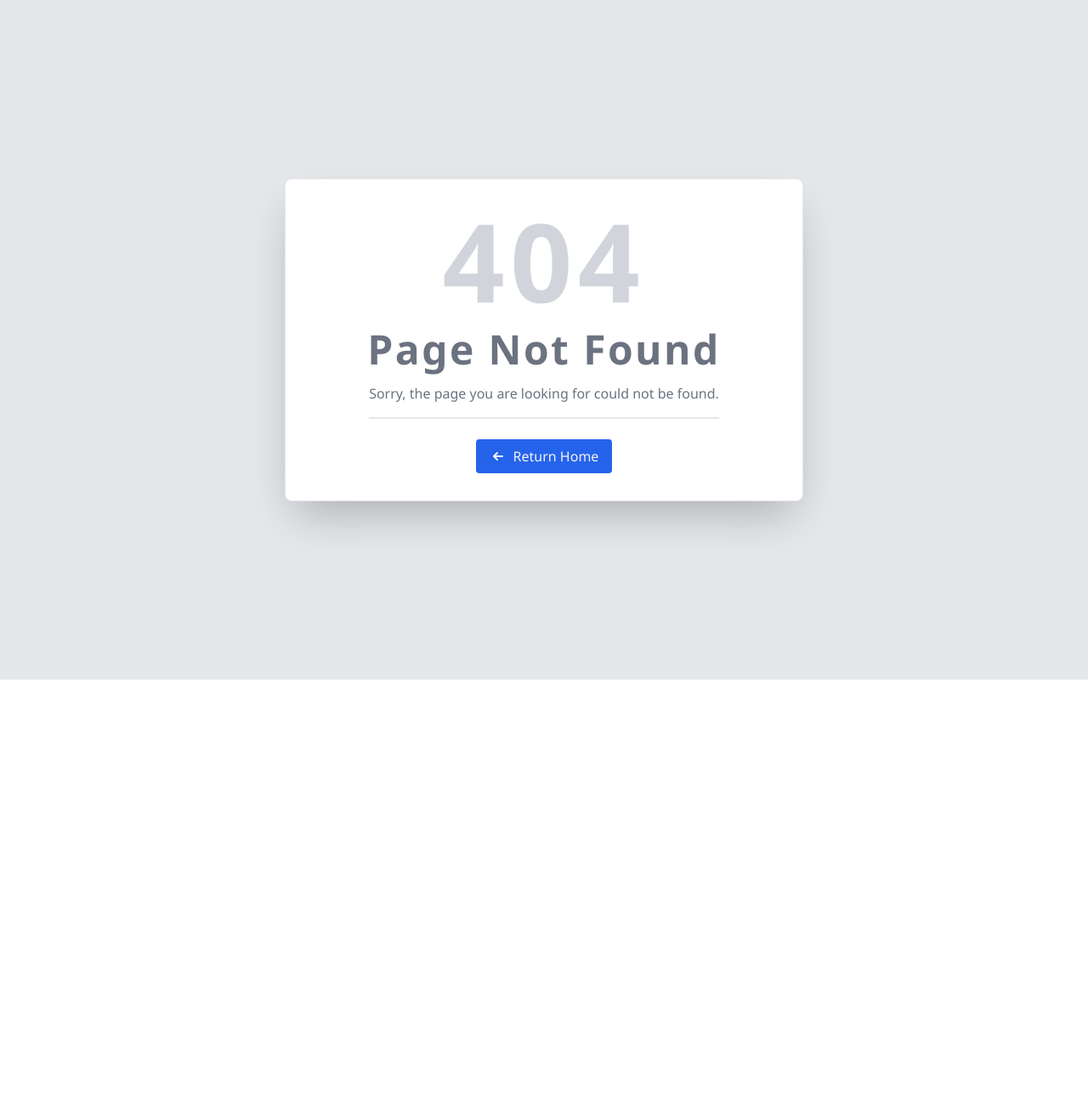
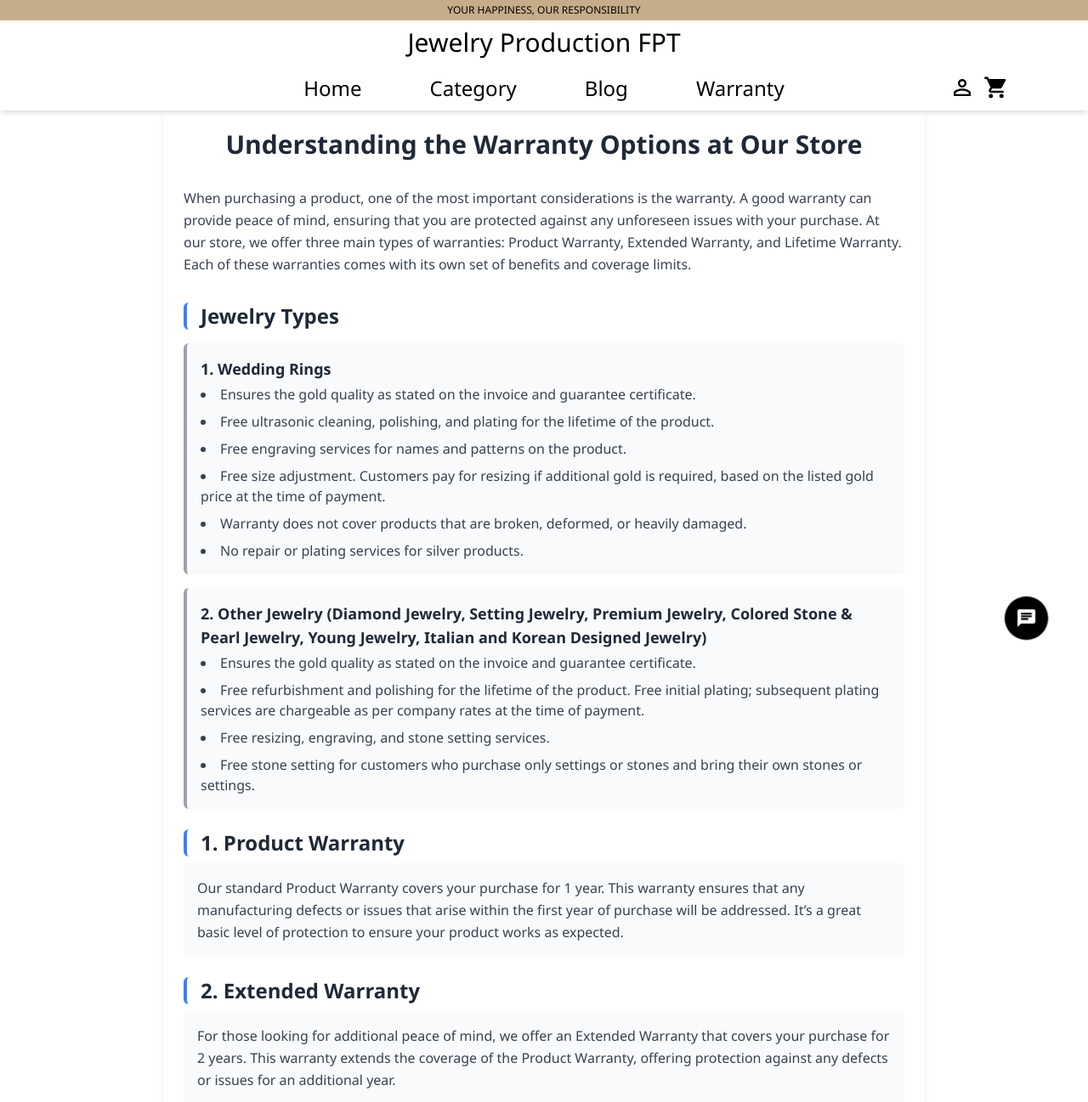
Before and after one commit to PhucLocNguyen/swpFinalDeploy, a React (Vite) app: page /warranty in a window 1280 px wide. Before the commit this address had no page. Shown: the top 1297 px of the page at 85% size. Before the commit the page ends 800 px from the top, so only its background shows below. Built offline with nearby package versions, Linux system fonts and the light colour scheme.

Commit message:
last fix

```diff
--- a/src/component/admin/staffList/StaffList.jsx
+++ b/src/component/admin/staffList/StaffList.jsx
@@ -77,7 +77,6 @@ function StaffList() {
                               <TableCell align='left'>Name</TableCell>
                               <TableCell align='left'>Role</TableCell>
                               <TableCell align='left'>Email</TableCell>
-                              <TableCell align='left'>Phone</TableCell>
                               <TableCell align='left'></TableCell>
                            </TableRow>
                         </TableHead>
--- a/src/component/admin/staffList/StaffTableRow.jsx
+++ b/src/component/admin/staffList/StaffTableRow.jsx
@@ -24,7 +24,6 @@ function StaffTableRow({ data, setItemUpdate, setIsOpenUpdatePopup }) {
             <TableCell align='left'>{data.name}</TableCell>
             <TableCell align='left'>{data.roleId == 2 ? 'Manager' : (data.roleId == 3 ? 'Design' : (data.roleId == 4 ? 'Production' : (data.roleId == 5 ? 'Sale' : '')))}</TableCell>
             <TableCell align='left'>{data.email}</TableCell>
-            <TableCell align='left'>{data.phone}</TableCell>
             <TableCell>
                <IconButton onClick={handleOpenMenu}>
                   <MoreVertIcon />
--- a/src/component/footer/Footer.jsx
+++ b/src/component/footer/Footer.jsx
@@ -1,6 +1,5 @@
 import React from "react";
 import Logocard from "../../assets/footer/Logocard.webp";
-import { SvgIcon } from "@mui/material";
 import EditLocationIcon from "@mui/icons-material/EditLocation";
 import CallIcon from "@mui/icons-material/Call";
 import AlarmOnIcon from "@mui/icons-material/AlarmOn";
@@ -8,10 +7,10 @@ import EmailIcon from "@mui/icons-material/Email";
 import FacebookIcon from "@mui/icons-material/Facebook";
 import InstagramIcon from "@mui/icons-material/Instagram";
 import XIcon from "@mui/icons-material/X";
-import LocalShippingIcon from '@mui/icons-material/LocalShipping';
 import MonetizationOnIcon from '@mui/icons-material/MonetizationOn';
 import ForumIcon from '@mui/icons-material/Forum';
 import WorkspacePremiumIcon from '@mui/icons-material/WorkspacePremium';
+import AssuredWorkloadIcon from '@mui/icons-material/AssuredWorkload';
 
 function Footer() {
   return (
@@ -21,8 +20,8 @@ function Footer() {
       {/* Footer starts */}
       <div className="bg-[#fdf9f2] h-[100px] w-full flex justify-around items-center">
         <div className="w-fit flex items-center">
-          <LocalShippingIcon />
-          <span className="font-light text-xl ml-2">Free Delivery</span>
+          <AssuredWorkloadIcon />
+          <span className="font-light text-xl ml-2">No Incur Fee</span>
         </div>
         <div className="w-fit flex items-center">
           <MonetizationOnIcon />
--- a/src/component/manager/blog/BlogPopup.jsx
+++ b/src/component/manager/blog/BlogPopup.jsx
@@ -146,6 +146,13 @@ function BlogPopup({ setIsOpenPopup }) {
   const handleFileChange = async (event) => {
     const selectedFile = event.target.files[0];
     if (selectedFile) {
+      const fileType = selectedFile.type;
+        const validImageTypes = ['image/jpeg', 'image/png', 'image/gif'];
+
+        if (!validImageTypes.includes(fileType)) {
+            toast.error('Please select a valid image file (JPEG, PNG, GIF).');
+            return;
+        }
       if (formData.image !== "") {
         await DeleteImage(formData.image);
       }
--- a/src/component/manager/blog/BlogRow.jsx
+++ b/src/component/manager/blog/BlogRow.jsx
@@ -38,24 +38,24 @@ function BlogRow({
     <>
       <div className="grid grid-cols-8 gap-x-20 py-4 px-16 border-t border-solid border-gray-300 cursor-pointer my-4">
         <div className="flex items-center col-span-2">
-          <h2 className="text-sm font-medium tracking-wide leading-snug">
+          <p className="text-sm font-medium tracking-wide leading-snug">
             {data?.title}
-          </h2>
+          </p>
         </div>
         <div className="flex items-center col-span-3">
-          <h2 className="text-sm font-medium tracking-wide leading-snug overflow-hidden text-ellipsis line-clamp-2">
+          <p className="text-sm font-medium tracking-wide leading-snug overflow-hidden text-ellipsis line-clamp-2">
             {data?.description}
-          </h2>
+          </p>
         </div>
         <div className="flex items-center col-span-1">
-          <h2 className="text-sm font-medium tracking-wide leading-snug overflow-hidden text-ellipsis line-clamp-2">
-            {data?.image}
-          </h2>
+          <div>
+            <img src={data?.image} className="w-16 h-16 object-cover"/>
+          </div>
         </div>
         <div className="flex items-center col-span-1">
-          <h2 className="text-sm font-medium tracking-wide leading-snug">
+          <p className="text-sm font-medium tracking-wide leading-snug">
             {data?.manager?.username}
-          </h2>
+          </p>
         </div>
         <div className="flex items-center justify-center col-span-1">
           <IconButton onClick={handleOpenMenu}>
--- a/src/component/manager/material/ListMaterial.jsx
+++ b/src/component/manager/material/ListMaterial.jsx
@@ -142,10 +142,10 @@ function ListMaterial() {
             </div>
 
             {/* Header row */}
-            <div className="grid grid-cols-8 gap-x-10 py-4 px-16 border-t border-solid border-gray-300 cursor-pointer my-4">
+            <div className="grid grid-cols-7 gap-x-10 py-4 px-16 border-t border-solid border-gray-300 cursor-pointer my-4">
               <div className="flex items-center col-span-1">
                 <h2 className="text-base font-medium tracking-wide leading-snug">
-                materialId
+                Material ID
                 </h2>
               </div>
               <div className="flex items-center col-span-1">
@@ -158,14 +158,14 @@ function ListMaterial() {
                   Price
                 </h2>
               </div>
-              <div className="flex items-center col-span-3">
+              <div className="flex items-center col-span-1">
                 <h2 className="text-base font-medium tracking-wide leading-snug">
-                image
+                Image
                 </h2>
               </div>
-              <div className="flex items-center col-span-1">
+              <div className="flex items-center col-span-2">
                 <h2 className="text-base font-medium tracking-wide leading-snug">
-                managerId
+                Manager ID
                 </h2>
               </div>
             </div>
--- a/src/component/manager/material/MaterialPopup.jsx
+++ b/src/component/manager/material/MaterialPopup.jsx
@@ -160,6 +160,14 @@ function MaterialPopup({ setIsOpenPopup }) {
     const handleFileChange = async (event) => {
       const selectedFile = event.target.files[0];
       if (selectedFile) {
+        const fileType = selectedFile.type;
+        const validImageTypes = ['image/jpeg', 'image/png', 'image/gif'];
+
+        if (!validImageTypes.includes(fileType)) {
+            toast.error('Please select a valid image file (JPEG, PNG, GIF).');
+            return;
+        }
+
         if (formData.image !== "") {
           await DeleteImage(formData.image);
         }
--- a/src/component/nav/Navbar2.jsx
+++ b/src/component/nav/Navbar2.jsx
@@ -48,6 +48,14 @@ function Navbar() {
                       className="font-normal text-2xl hover:text-[#C6AD8A] hover:duration-200"
                     >
                       Blog
+                    </Link>
+                  </li>
+                  <li>
+                    <Link
+                      to="/warranty"
+                      className="font-normal text-2xl hover:text-[#C6AD8A] hover:duration-200"
+                    >
+                      Warranty
                     </Link>
                   </li>
                 </ul>
--- /dev/null
+++ b/src/component/warranty/Warranty.jsx
@@ -0,0 +1,153 @@
+import React from "react";
+
+function Warranty() {
+  return (
+    <div className="max-w-4xl mx-auto p-6 bg-white shadow-md rounded-lg">
+      <p className="text-3xl font-bold mb-8 text-center text-gray-800">
+        Understanding the Warranty Options at Our Store
+      </p>
+      <p className="mb-8 text-gray-700 leading-relaxed">
+        When purchasing a product, one of the most important considerations is
+        the warranty. A good warranty can provide peace of mind, ensuring that
+        you are protected against any unforeseen issues with your purchase. At
+        our store, we offer three main types of warranties: Product Warranty,
+        Extended Warranty, and Lifetime Warranty. Each of these warranties comes
+        with its own set of benefits and coverage limits.
+      </p>
+
+      <div className="mt-8">
+        <p className="text-2xl font-semibold mb-4 text-gray-800 border-l-4 border-blue-500 pl-4 rounded-md">
+          Jewelry Types
+        </p>
+
+        <div className="mb-6">
+          <div className="mb-4 pl-4 border-l-4 border-gray-400 bg-gray-50 p-4 rounded-md">
+            <p className="text-lg font-semibold mb-1 text-gray-800">
+              1. Wedding Rings
+            </p>
+            <ul className="list-disc list-inside text-gray-700 space-y-2">
+              <li>
+                Ensures the gold quality as stated on the invoice and guarantee
+                certificate.
+              </li>
+              <li>
+                Free ultrasonic cleaning, polishing, and plating for the
+                lifetime of the product.
+              </li>
+              <li>
+                Free engraving services for names and patterns on the product.
+              </li>
+              <li>
+                Free size adjustment. Customers pay for resizing if additional
+                gold is required, based on the listed gold price at the time of
+                payment.
+              </li>
+              <li>
+                Warranty does not cover products that are broken, deformed, or
+                heavily damaged.
+              </li>
+              <li>No repair or plating services for silver products.</li>
+            </ul>
+          </div>
+
+          <div className="mb-4 pl-4 border-l-4 border-gray-400 bg-gray-50 p-4 rounded-md">
+            <p className="text-lg font-semibold mb-1 text-gray-800">
+              2. Other Jewelry (Diamond Jewelry, Setting Jewelry, Premium
+              Jewelry, Colored Stone & Pearl Jewelry, Young Jewelry, Italian and
+              Korean Designed Jewelry)
+            </p>
+            <ul className="list-disc list-inside text-gray-700 space-y-2">
+              <li>
+                Ensures the gold quality as stated on the invoice and guarantee
+                certificate.
+              </li>
+              <li>
+                Free refurbishment and polishing for the lifetime of the
+                product. Free initial plating; subsequent plating services are
+                chargeable as per company rates at the time of payment.
+              </li>
+              <li>Free resizing, engraving, and stone setting services.</li>
+              <li>
+                Free stone setting for customers who purchase only settings or
+                stones and bring their own stones or settings.
+              </li>
+            </ul>
+          </div>
+        </div>
+      </div>
+
+      <div className="mb-6">
+        <p className="text-2xl font-semibold mb-2 text-gray-800 border-l-4 border-blue-500 pl-4  rounded-md">
+          1. Product Warranty
+        </p>
+        <p className="text-gray-700 leading-relaxed bg-gray-50 p-4 rounded-md">
+          Our standard Product Warranty covers your purchase for 1 year. This
+          warranty ensures that any manufacturing defects or issues that arise
+          within the first year of purchase will be addressed. It’s a great
+          basic level of protection to ensure your product works as expected.
+        </p>
+      </div>
+
+      <div className="mb-6">
+        <p className="text-2xl font-semibold mb-2 text-gray-800 border-l-4 border-blue-500 pl-4  rounded-md">
+          2. Extended Warranty
+        </p>
+        <p className="text-gray-700 leading-relaxed bg-gray-50 p-4 rounded-md">
+          For those looking for additional peace of mind, we offer an Extended
+          Warranty that covers your purchase for 2 years. This warranty extends
+          the coverage of the Product Warranty, offering protection against any
+          defects or issues for an additional year.
+        </p>
+      </div>
+
+      <div className="mb-6">
+        <p className="text-2xl font-semibold mb-2 text-gray-800 border-l-4 border-blue-500 pl-4  rounded-md">
+          3. Lifetime Warranty
+        </p>
+        <p className="text-gray-700 leading-relaxed bg-gray-50 p-4 rounded-md">
+          Our Lifetime Warranty provides the ultimate level of protection,
+          covering your purchase for 3 years. With this warranty, you can rest
+          assured that your product is protected for a significant period,
+          offering the longest duration of coverage available.
+        </p>
+      </div>
+
+      <div className="mt-8 p-4 border-t border-gray-300 bg-gray-50 rounded-md">
+        <p className="text-xl font-semibold mb-2 text-gray-800">
+          Important Notes:
+        </p>
+        <p className="text-gray-700 mb-2 leading-relaxed">
+          Please note that our warranties do not cover products that have been
+          excessively deformed or damaged beyond normal wear and tear.
+          Additionally, we provide services such as receiving products,
+          refurbishing them, and making them look like new again.
+        </p>
+        <p className="text-gray-700 mb-2 leading-relaxed">
+          For jewelry items, the following conditions are not covered under our
+          warranty:
+        </p>
+        <ul className="list-disc list-inside text-gray-700 mb-2 space-y-2">
+          <li>Chains and bracelets that have been broken or damaged.</li>
+          <li>
+            Products that have been damaged due to external impact, improper
+            use, or misuse leading to deformation or damage.
+          </li>
+          <li>
+            Items such as gold bangles, 22K and 24K jewelry, chains, and
+            custom-made bracelets that have been broken or damaged.
+          </li>
+          <li>
+            Customer provides incorrect invoice information for tracking
+            purposes.
+          </li>
+        </ul>
+        <p className="text-gray-700 leading-relaxed">
+          If you have any questions regarding the warranties or need support,
+          please do not hesitate to contact our customer service team.
+        </p>
+      </div>
+    </div>
+  );
+}
+
+export default Warranty;
--- a/src/routes/Route.jsx
+++ b/src/routes/Route.jsx
@@ -5,6 +5,7 @@ const OrderSupportDetail = lazy(() => import("../component/saleStaff/OrderSuppor
 const OrderSupportList = lazy(() => import("../component/saleStaff/OrderSupportList"));
 const ChatStaff = lazy(() => import("../component/staff/ChatStaff"));
 
+const waranty = lazy(() => import('../component/warranty/Warranty'));
 const Design = lazy(() => import('../component/category/Category'));
 const BlogList = lazy(() => import('../component/blog_list/blogList'));
 const ListAll = lazy(() => import('../component/category/ListAll'));
@@ -64,6 +65,10 @@ const publicRoutes = [
    {
       path: '/design/:id',
       component: DesignInfo
+   },
+   {
+      path: '/warranty',
+      component: waranty,
    },
    {
       path: '/blog',
```
